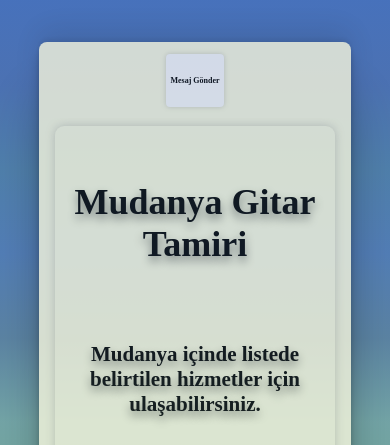
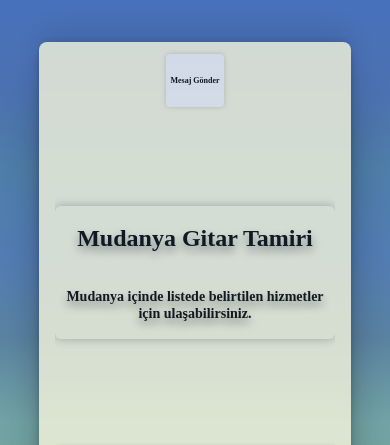
Before and after one commit to pointmarker/pointmarker.github.io, a plain HTML site: page index.html in a window 390 px wide. Shown: the top 445 px of the page. Drawn offline with Linux system fonts and the light colour scheme.

Commit message:
style: some css added

```diff
--- a/src/css/home.css
+++ b/src/css/home.css
@@ -16,6 +16,7 @@
 }
 
 html{
+    user-select: none;
     position: relative;
     margin:0;
     padding: 0;
@@ -27,8 +28,8 @@ html{
     justify-content: center;
 }
 body{
-    height:90%;
-    width: 80%;
+    height:90vh;
+    width: 80vw;
     border-radius: .5em;
     background:beige;
     margin:0;
@@ -40,7 +41,6 @@ body ::-webkit-scrollbar{
 }
 
 header{
-
     height: 15%;
     display:flex;
     justify-content: space-evenly;
@@ -72,14 +72,15 @@ main{
     width: 100%;
     height: 70%;
     display: flex;
-    overflow: scroll;
     justify-content: center;
 }
 #main-container{
     display: flex;
+    overflow-y: scroll;
     margin:2.5% 5%;
     width: 90%;
     gap:5%;
+    border-radius: .5em;
 }
 #information-container, #table-container{
     transition: transform 1s ease;
@@ -87,19 +88,18 @@ main{
 
 #information-container:hover, #table-container:hover{
     transform: scale(1.05);
-
 }
 
 #information-container{
     border-radius: .5em;
-    padding: 1%;
-    box-shadow:rgba(128, 128, 128, 0.411) 0 0 10px;
     display: flex;
     flex-direction: column;
+    justify-content: space-evenly;
+    align-items: center;
+    text-align: center;
     max-width:500px;
-    text-align: center;
-    justify-content: space-evenly;
-    font-size: large;
+
+    box-shadow:rgba(63, 70, 94, 0.411) 0 0 10px;
 }
 #information-container h3, #information-container h1{
     padding:1%;
@@ -110,6 +110,7 @@ main table{
     border-radius: .5em;
     padding: 5%;
     box-shadow: rgba(85, 14, 50, 0.623) 2px 0px 5px;
+
 }
 main td{
     border:2px solid rgb(109, 6, 6);
@@ -156,11 +157,19 @@ footer{
 
     #main-container{
         flex-direction: column;
+        font-size: 12px;
         gap: 5%;
+    }
+
+    #information-container{
+        height:auto
     }
 }
 @media(max-width: 450px){
 
+    #main-container{
+
+    }
     header{
         height: 10%;
         font-size: 8px;
```
Also changed, not shown: src/css/form.css (+5 -8 lines), src/pages/message-form.html (+1 -0 lines).
